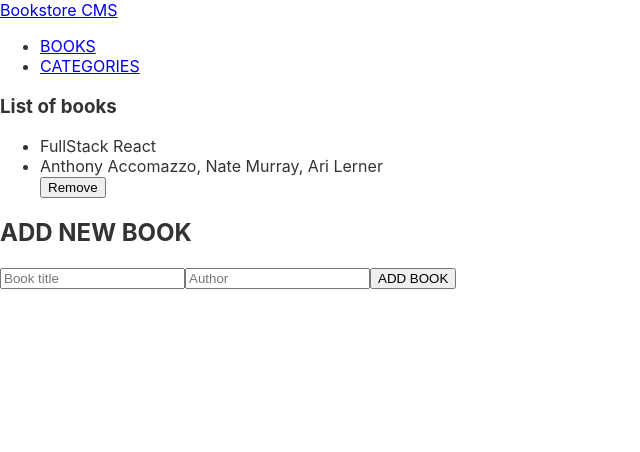
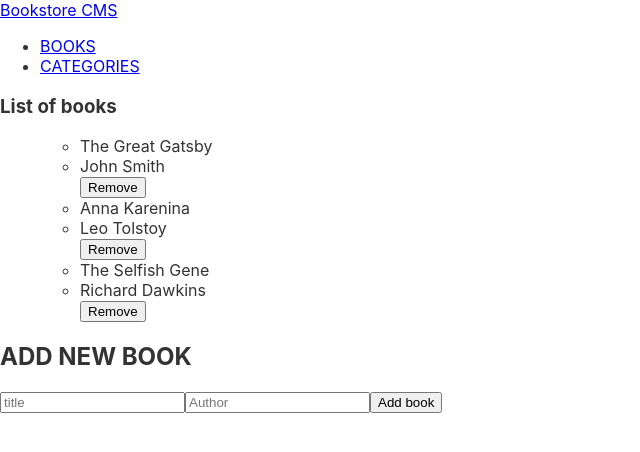
Before and after one commit to jugosack/bookstore, a React (Create React App) app: page / in a window 1280 px wide. Shown: the top 452 px of the page, without its empty margins (0-640 px from the left). Built offline with nearby package versions, Linux system fonts and the light colour scheme.

Commit message:
Add features and functionality

```diff
--- a/package.json
+++ b/package.json
@@ -13,6 +13,7 @@
     "react-redux": "^8.0.5",
     "react-router-dom": "^6.8.1",
     "react-scripts": "5.0.1",
+    "uuid": "^9.0.0",
     "web-vitals": "^2.1.4"
   },
   "scripts": {
--- a/src/components/Book.jsx
+++ b/src/components/Book.jsx
@@ -1,15 +1,24 @@
 import PropTypes from 'prop-types';
+import { useDispatch } from 'react-redux';
+import RemoveButton from './removeButton';
+import { removeBook } from '../redux/books/booksSlice';
 
 function Book(props) {
+  const dispatch = useDispatch();
+  const { id, title, author } = props;
+  const handleRemove = () => {
+    dispatch(removeBook(id));
+  };
   Book.defaultProps = {
+    id: '',
     title: '',
     author: '',
   };
   Book.propTypes = {
+    id: PropTypes.string,
     title: PropTypes.string,
     author: PropTypes.string,
   };
-  const { title, author } = props;
 
   return (
     <div>
@@ -20,9 +29,10 @@ function Book(props) {
         <li>
           {author}
         </li>
-        <button type="submit">Remove</button>
+        <RemoveButton onClick={handleRemove} type="submit" />
       </ul>
     </div>
+
   );
 }
 
--- a/src/components/Form.jsx
+++ b/src/components/Form.jsx
@@ -1,20 +1,62 @@
-import React from 'react';
+/* eslint-disable import/no-extraneous-dependencies */
+import React, { useState } from 'react';
+import { useDispatch } from 'react-redux';
+import { v4 as uuidv4 } from 'uuid';
+import { addBook } from '../redux/books/booksSlice';
+import AddBook from './addBook';
 
-const Form = () => (
+const Form = () => {
+  const dispatch = useDispatch();
+  const [formInputs, setFormInputs] = useState({ title: '', author: '' });
 
-  <>
+  const handleSubmit = (e) => {
+    e.preventDefault();
+    const id = uuidv4();
+    const newBook = {
+      item_id: id,
+      ...formInputs,
+    };
+    dispatch(addBook(newBook));
+    setFormInputs({
+      title: '',
+      author: '',
+    });
+  };
+
+  const handleChange = (e) => {
+    setFormInputs((prevState) => ({
+      ...prevState,
+      [e.target.name]: e.target.value,
+    }));
+  };
+
+  return (
+
     <section>
       <h2 className="form-title">ADD NEW BOOK</h2>
-      <form className="add-form">
-        <input className="input title-input" placeholder="Book title" required="" value="" />
-        <input className="input author-input" placeholder="Author" required="" value="" />
-        <button className="primary-button-big" type="submit">ADD BOOK</button>
+      <form className="add-form" onSubmit={handleSubmit}>
+        <input
+          type="text"
+          placeholder="title"
+          name="title"
+          value={formInputs.title}
+          onChange={handleChange}
+          required
+        />
+        <input
+          type="text"
+          placeholder="Author"
+          name="author"
+          value={formInputs.author}
+          onChange={handleChange}
+          required
+        />
+        <AddBook />
       </form>
 
     </section>
 
-  </>
-
-);
+  );
+};
 
 export default Form;
--- /dev/null
+++ b/src/components/addBook.jsx
@@ -0,0 +1,5 @@
+const AddBook = () => (
+  <button type="submit">Add book</button>
+);
+
+export default AddBook;
--- /dev/null
+++ b/src/components/removeButton.jsx
@@ -0,0 +1,16 @@
+import PropTypes from 'prop-types';
+
+const RemoveButton = (props) => {
+  const { onClick } = props;
+  return (
+    <button type="button" onClick={onClick}>
+      Remove
+    </button>
+  );
+};
+
+RemoveButton.propTypes = {
+  onClick: PropTypes.func.isRequired,
+};
+
+export default RemoveButton;
--- a/src/index.js
+++ b/src/index.js
@@ -1,12 +1,16 @@
 import React from 'react';
 import ReactDOM from 'react-dom/client';
 import './index.css';
+import { Provider } from 'react-redux';
 import App from './App';
+import store from './redux/store';
 
 const root = ReactDOM.createRoot(document.getElementById('root'));
 root.render(
   <React.StrictMode>
-    <App />
+    <Provider store={store}>
+      <App />
+    </Provider>
   </React.StrictMode>,
 );
 
--- a/src/pages/Books.jsx
+++ b/src/pages/Books.jsx
@@ -1,17 +1,27 @@
 import React from 'react';
-
+import { useSelector } from 'react-redux';
 import Book from '../components/Book';
-
 import Form from '../components/Form';
 
-const Books = () => (
+const Books = () => {
+  const booksArr2 = useSelector((state) => state.books.bookArray);
 
-  <section>
-    <h1>List of books</h1>
-    <Book title="FullStack React" author=" Anthony Accomazzo, Nate Murray, Ari Lerner" />
-    <Form />
-  </section>
-
-);
+  return (
+    <section>
+      <h1>List of books</h1>
+      <ul>
+        {booksArr2.map((book) => (
+          <Book
+            key={book.item_id}
+            id={book.item_id}
+            title={book.title}
+            author={book.author}
+          />
+        ))}
+      </ul>
+      <Form />
+    </section>
+  );
+};
 
 export default Books;
--- a/src/pages/Categories.jsx
+++ b/src/pages/Categories.jsx
@@ -1,7 +1,21 @@
-const Categories = () => (
-  <section>
-    <button type="button">Check status</button>
-  </section>
-);
+import { useDispatch, useSelector } from 'react-redux';
+import { checkStatus } from '../redux/categories/categoriesSlice';
+
+const Categories = () => {
+  const dispatch = useDispatch();
+  const { categories } = useSelector((state) => state.categories);
+  return (
+    <section>
+      <button
+        type="button"
+        onClick={() => dispatch(checkStatus())}
+      >
+        Check status
+      </button>
+      <br />
+      <span>{categories}</span>
+    </section>
+  );
+};
 
 export default Categories;
--- a/src/redux/books/booksSlice.js
+++ b/src/redux/books/booksSlice.js
@@ -1,20 +1,40 @@
 import { createSlice } from '@reduxjs/toolkit';
 
+export const booksArray1 = [
+  {
+    item_id: 'item1',
+    title: 'The Great Gatsby',
+    author: 'John Smith',
+    category: 'Fiction',
+  },
+  {
+    item_id: 'item2',
+    title: 'Anna Karenina',
+    author: 'Leo Tolstoy',
+    category: 'Fiction',
+  },
+  {
+    item_id: 'item3',
+    title: 'The Selfish Gene',
+    author: 'Richard Dawkins',
+    category: 'Nonfiction',
+  },
+];
 export const bookSlice = createSlice({
 
   name: 'books',
   initialState: {
-    bookArray: [],
+    bookArray: [...booksArray1],
   },
   reducers: {
-    addBook: (state, action) => {
-      state.bookArray.push(action.payload);
-    },
-    removeBook: (state, action) => {
-      state.bookArray.filter(
-        (book) => book !== action.payload,
-      );
-    },
+    addBook: (state, action) => ({
+      ...state,
+      bookArray: [...state.bookArray, action.payload],
+    }),
+    removeBook: (state, action) => ({
+      ...state,
+      bookArray: state.bookArray.filter((book) => book.item_id !== action.payload),
+    }),
   },
 });
 
--- a/src/redux/categories/categoriesSlice.js
+++ b/src/redux/categories/categoriesSlice.js
@@ -1,15 +1,15 @@
+/* eslint-disable no-param-reassign */
 import { createSlice } from '@reduxjs/toolkit';
 
 export const categoriesSlice = createSlice({
   name: 'categories',
   initialState: {
-    categoryArray: [],
+    categories: [],
   },
+
   reducers: {
     checkStatus: (state) => {
-      if (state.categoryArray.length === 0) {
-        state.categoryArray.push('Under construction');
-      }
+      state.categories = ['Under construction'];
     },
   },
 });
```
Also changed, not shown: 1 other file (tests, documents, lock files or other folders).
